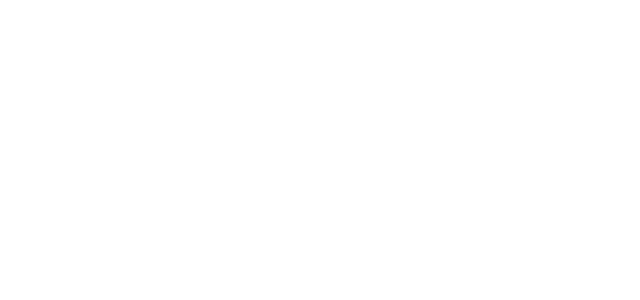
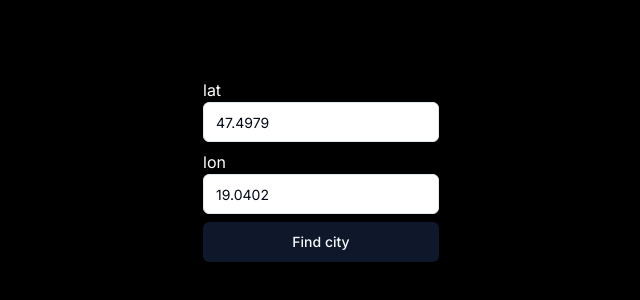
Before and after one commit to VargaBDaniel/weather-cards, a Next.js app: page / in a window 1280 px wide. Shown: the part 230-530 px from the top of the page, without its empty margins (319-959 px from the left). Built offline with nearby package versions, Linux system fonts and the light colour scheme; no server answers.

Commit message:
implement weather api prototype

```diff
--- a/package.json
+++ b/package.json
@@ -10,6 +10,7 @@
   },
   "dependencies": {
     "@radix-ui/react-slot": "^1.0.2",
+    "axios": "^1.6.8",
     "class-variance-authority": "^0.7.0",
     "clsx": "^2.1.0",
     "lucide-react": "^0.363.0",
@@ -27,6 +28,8 @@
     "eslint": "^8",
     "eslint-config-next": "14.1.4",
     "postcss": "^8",
+    "prettier": "^3.2.5",
+    "prettier-plugin-tailwindcss": "^0.5.13",
     "tailwindcss": "^3.3.0",
     "typescript": "^5"
   }
--- /dev/null
+++ b/src/api/weather/getCityByCoordinates.ts
@@ -0,0 +1,16 @@
+import weatherApi from "@/lib/weather-api";
+import { WeatherResponse } from "@/types/weather-response";
+
+export default async function getCityByCoordinates(
+  latitude: number,
+  longitude: number,
+) {
+  const response = await weatherApi.get<WeatherResponse>("/weather", {
+    params: {
+      lat: latitude,
+      lon: longitude,
+    },
+  });
+
+  return response.data.name;
+}
--- a/src/app/page.tsx
+++ b/src/app/page.tsx
@@ -1,3 +1,62 @@
+"use client";
+
+import getCityByCoordinates from "@/api/weather/getCityByCoordinates";
+import { Button } from "@/components/ui/button";
+import { Input } from "@/components/ui/input";
+import { Coordinates } from "@/types/coordinates";
+import { useState } from "react";
+
+const inputFields: (keyof Coordinates)[] = ["lat", "lon"];
+
+const defaultCoordiantes: Coordinates = {
+  lat: 47.4979,
+  lon: 19.0402,
+};
+
 export default function Home() {
-  return <main className="grid min-h-screen place-items-center"></main>;
+  const [formData, setFormData] = useState<Coordinates>(defaultCoordiantes);
+
+  const handleChange = (e: React.ChangeEvent<HTMLInputElement>) => {
+    setFormData((prev) => ({ ...prev, [e.target.name]: e.target.value }));
+  };
+
+  const handleSubmit = async (e: React.FormEvent<HTMLFormElement>) => {
+    e.preventDefault();
+    console.log(">> handleSubmit");
+
+    const response = await getCityByCoordinates(
+      Number(formData.lon),
+      Number(formData.lat),
+    );
+
+    console.log("response", response);
+  };
+
+  return (
+    <main className="grid min-h-screen place-items-center bg-black">
+      <form
+        onSubmit={handleSubmit}
+        className="flex flex-col gap-2 align-middle"
+      >
+        {inputFields.map((field) => (
+          <div key={field} className="grid w-full max-w-sm items-center">
+            <label htmlFor={field} className="text-white">
+              {field}
+            </label>
+            <Input
+              key={field}
+              type="number"
+              step="0.01"
+              id={field}
+              value={formData[field]}
+              onChange={handleChange}
+              name={field}
+            />
+          </div>
+        ))}
+
+        <Button type="submit">Find city</Button>
+      </form>
+    </main>
+  );
 }
--- /dev/null
+++ b/src/lib/weather-api.ts
@@ -0,0 +1,10 @@
+import axios from "axios";
+
+const weatherApi = axios.create({
+  baseURL: "https://api.openweathermap.org/data/2.5",
+  params: {
+    appid: process.env.NEXT_PUBLIC_API_KEY,
+  },
+});
+
+export default weatherApi;
--- /dev/null
+++ b/src/types/coordinates.ts
@@ -0,0 +1,4 @@
+export type Coordinates = {
+  lat: number;
+  lon: number;
+};
--- /dev/null
+++ b/src/types/weather-response.ts
@@ -0,0 +1,41 @@
+export type WeatherResponse = {
+  coord: {
+    lon: number;
+    lat: number;
+  };
+  weather: {
+    id: number;
+    main: string;
+    description: string;
+    icon: string;
+  }[];
+  base: string;
+  main: {
+    temp: number;
+    feels_like: number;
+    temp_min: number;
+    temp_max: number;
+    pressure: number;
+    humidity: number;
+    sea_level: number;
+    grnd_level: number;
+  };
+  visibility: number;
+  wind: {
+    speed: number;
+    deg: number;
+    gust: number;
+  };
+  clouds: {
+    all: number;
+  };
+  dt: number;
+  sys: {
+    sunrise: number;
+    sunset: number;
+  };
+  timezone: number;
+  id: number;
+  name: string;
+  cod: number;
+};
```
Also changed, not shown: .prettierrc.json (added), 1 other file (tests, documents, lock files or other folders).
